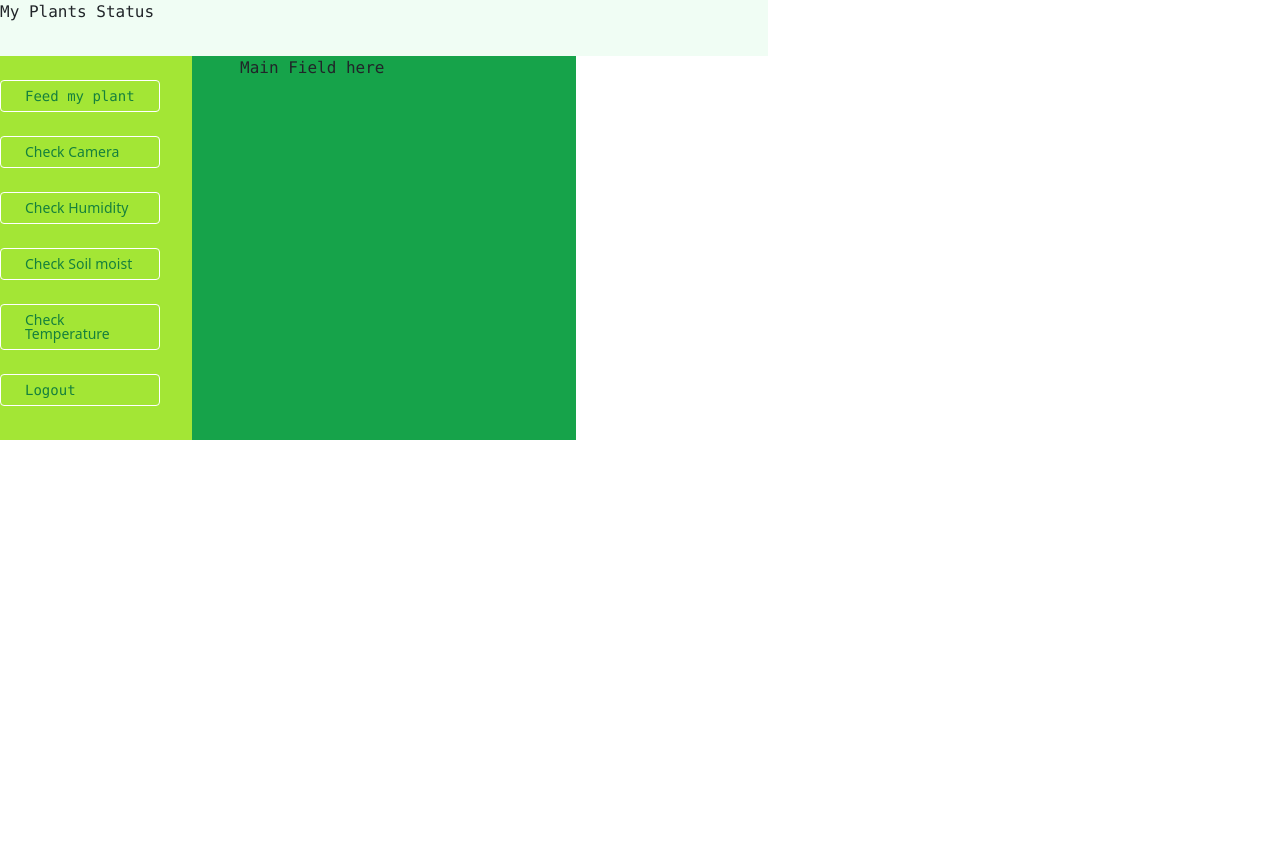
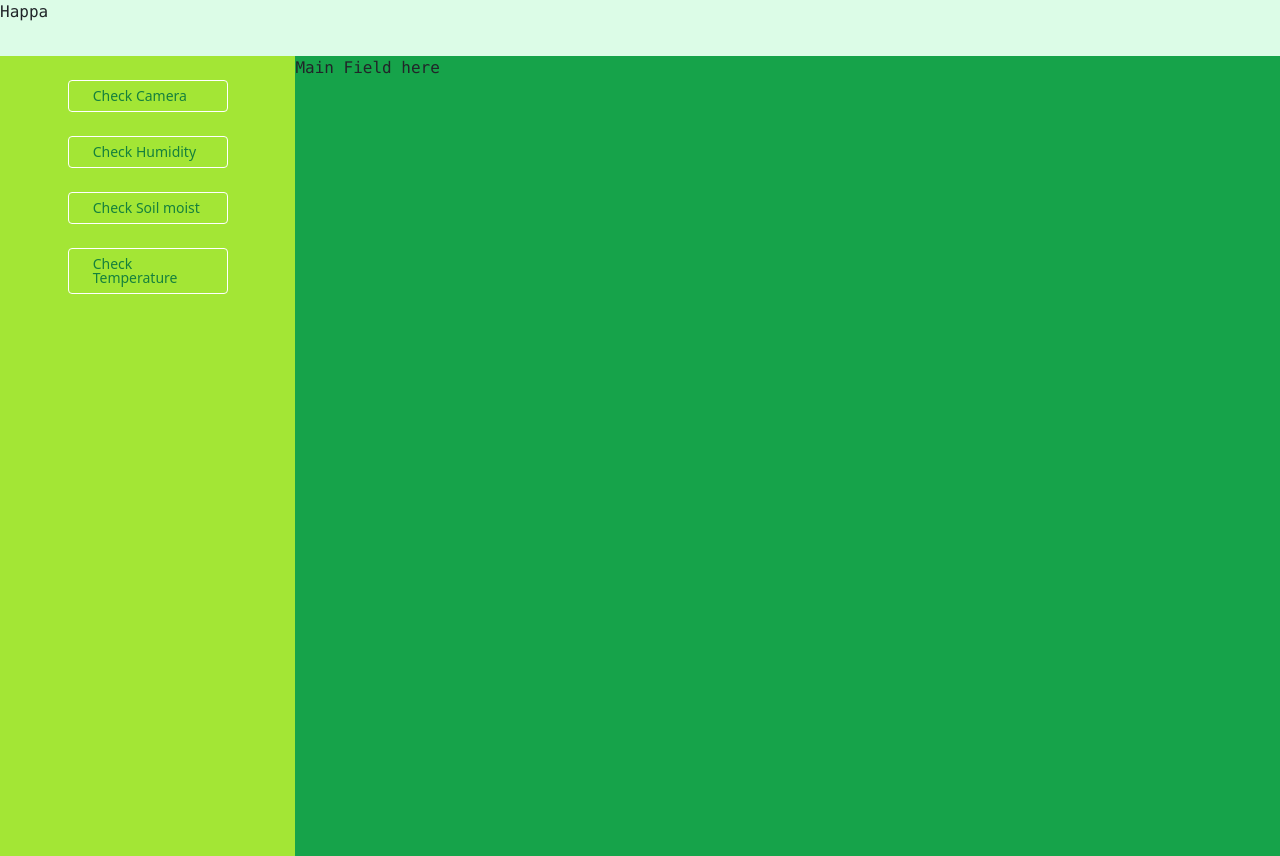
Before and after one commit to cc26-project-plants/cc26-senior-project, a Next.js app: page /main in a window 1280 px wide. Before the commit the page ends 800 px from the top, so only its background shows below. Built offline with nearby package versions, Linux system fonts and the light colour scheme; no server answers.

Commit message:
feat: main page style edit

```diff
--- a/pages/Navbar .tsx
+++ b/pages/Navbar .tsx
@@ -1,61 +1,64 @@
 import { useState } from "react";
 import Link from "next/link";
 // import FeedPlant from "./FeedPlant";
-import { useAuth } from "../context/AuthContext"
+import { useAuth } from "../context/AuthContext";
 
 //className: all tailwind
-export default function Navbar({}){
+export default function Navbar({}) {
   const { logout } = useAuth();
-    const menu: { name: string; link: string}[]=[
+  const menu: { name: string; link: string }[] = [
     // {name:"Feed my plant", link:"/"},
-        {name:"Check Camera", link:"/CheckCamera"},
-        {name:"Check Humidity", link:"/Humidity"},
-        {name:"Check Soil moist", link:"/SoilMoist"},
-        {name:"Check Temperature", link:"/Temperature"},
-    ]
+    { name: "Check Camera", link: "/CheckCamera" },
+    { name: "Check Humidity", link: "/Humidity" },
+    { name: "Check Soil moist", link: "/SoilMoist" },
+    { name: "Check Temperature", link: "/Temperature" },
+  ];
   // let [open, setOpen] = useState(false);
   // const [open, setOpen] = useState(false)
   // const toggle = ()=>{
   //     setOpen(prevState => !prevState)
   // }
-    const [modalShow, setModalShow]= useState(false)
-    const displayModal = ()=>{
-      setModalShow(true)
-    }
+  const [modalShow, setModalShow] = useState(false);
+  const displayModal = () => {
+    setModalShow(true);
+  };
 
   return (
-    <div className="h-96 w-48 bg-lime-400 list-none">
+    <div className=" w-96 h-screen  bg-lime-400 list-none">
       <div>
         <li>
-            <div
+          {/* <div
             onClick={displayModal}
             // href={"/"}
             className="font-mono w-40 inline-block text-sm px-4 py-2 leading-none border rounded
             no-underline text-green-700 border-white
             hover:border-transparent hover:text-teal-500 hover:bg-white mt-4 lg:mt-0"
-            >Feed my plant
-            </div>
+          >
+            Feed my plant
+          </div> */}
         </li>
         {menu.map((menu) => (
-            <li key={menu.name}>
+          <li key={menu.name} className=" flex justify-center">
             <a
               href={menu.link}
               className="w-40 inline-block text-sm px-4 py-2 leading-none border rounded
                 no-underline text-green-700 border-white
-                hover:border-transparent hover:text-teal-500 hover:bg-white mt-4 lg:mt-0">
+                hover:border-transparent hover:text-teal-500 hover:bg-white mt-4 lg:mt-0"
+            >
               {menu.name}
             </a>
           </li>
-
         ))}
       </div>
-        <Link href="/admin">
+      {/* <Link href="/admin">
         <a
           className="font-mono w-40 inline-block text-sm px-4 py-2 leading-none border rounded
             no-underline text-green-700 border-white
             hover:border-transparent hover:text-teal-500 hover:bg-white mt-4 mb-8 lg:mt-0"
-            >Logout</a>
-        </Link>
+        >
+          Logout
+        </a>
+      </Link> */}
     </div>
-    )
+  );
 }
--- a/pages/login.tsx
+++ b/pages/login.tsx
@@ -21,7 +21,7 @@ function Login() {
     try {
       setLoading(true);
       await login(data?.email, data?.password);
-      router.push("/");
+      router.push("/main");
     } catch (err) {
       console.log(err);
     }
--- a/pages/main.tsx
+++ b/pages/main.tsx
@@ -9,12 +9,12 @@ const Main = () => {
   // const { user, loginWithGoogle, error }: any = auth;
   return (
     <div>
-      <div className="font-mono max-w-screen-md h-14 bg-green-50">
-        My Plants Status
+      <div className="font-mono max-w-screen h-14 bg-green-100 align-middle ">
+        Happa
       </div>
-      <div className="flex flex-row ">
+      <div className="flex flex-row  ">
         <Navbar />
-        <div className="font-mono w-96 h-96 px-5 bg-green-600">
+        <div className="font-mono  w-screen h-screen  bg-green-600">
           Main Field here
           {/* {modalShow && <FeedPlant onClick={displayModal}/>} */}
           {/* {modalShow && <FeedPlant onClick={displayModal}/>} */}
```
Lines whose indentation alone changed are shown as unchanged.
